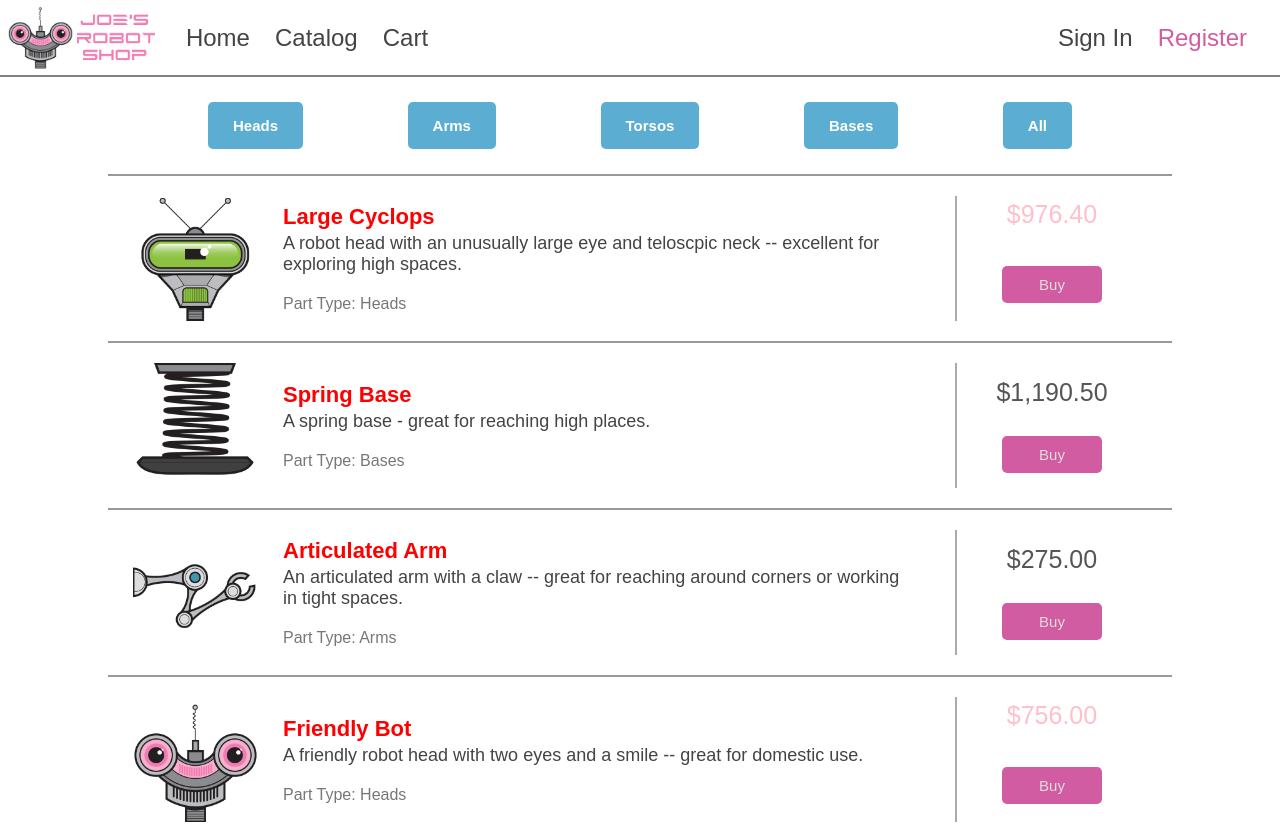
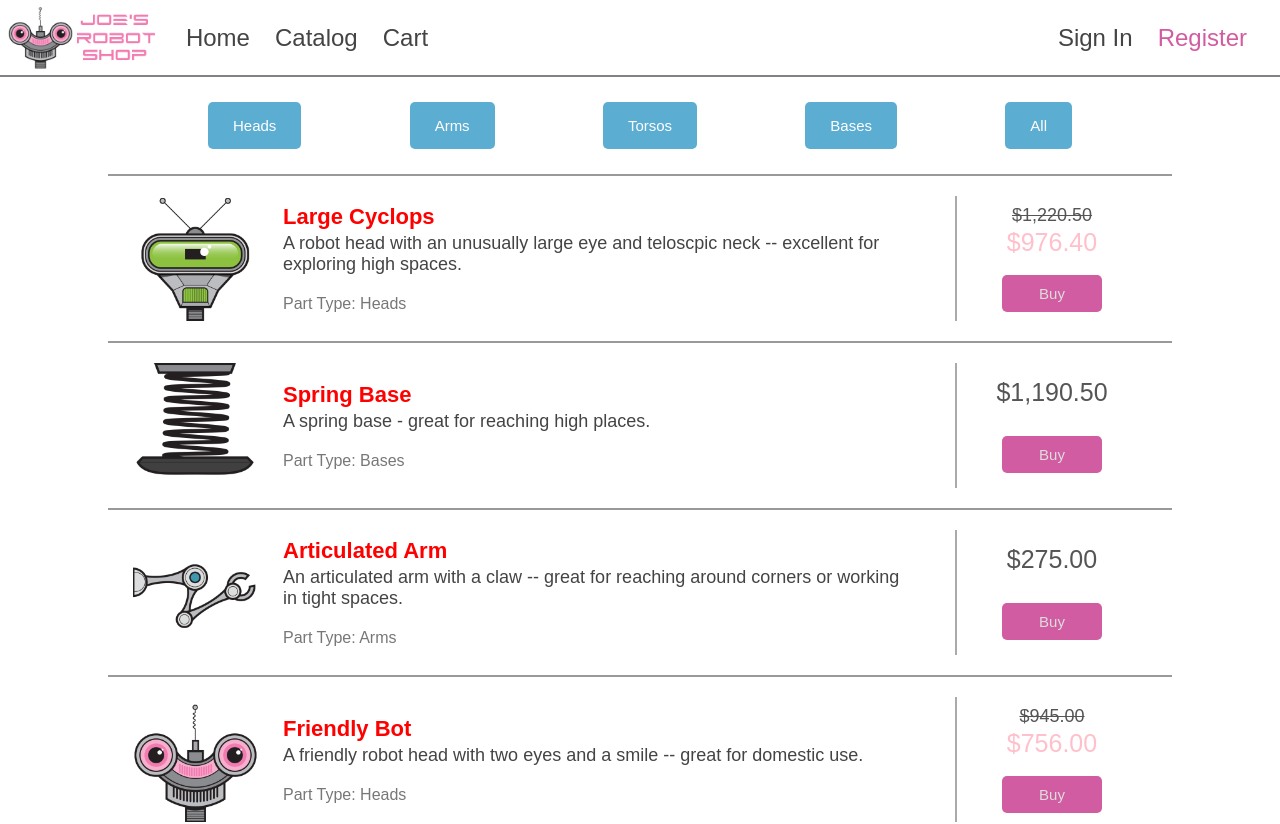
Before and after one commit to fambroproductions/angular_fundamentals, an Angular app in the folder joes-robot-shop/: page / in a window 1280 px wide. Shown: the top 824 px of the page. Built offline with nearby package versions, Linux system fonts and the light colour scheme.

Commit message:
NgClass Directive

```diff
--- a/joes-robot-shop/src/app/catalog/catalog.component.css
+++ b/joes-robot-shop/src/app/catalog/catalog.component.css
@@ -1,5 +1,6 @@
-a {
-  font-weight: bold;
+.strikethrough {
+  text-decoration: line-through;
+  font-size: 18px;
 }
 
 .container {
--- a/joes-robot-shop/src/app/catalog/catalog.component.html
+++ b/joes-robot-shop/src/app/catalog/catalog.component.html
@@ -19,7 +19,7 @@
           </div>
         </div>
         <div class="price">
-          <div *ngIf="product.discount === 0">
+          <div [ngClass]="getDiscountedClasses(product)">
             {{ product!.price | currency : "USD" }}
           </div>
           <div class="discount" *ngIf="product.discount > 0">
--- a/joes-robot-shop/src/app/catalog/catalog.component.ts
+++ b/joes-robot-shop/src/app/catalog/catalog.component.ts
@@ -1,10 +1,10 @@
 import { Component } from '@angular/core';
 import { IProduct } from './product.model';
-import { NgFor, NgIf, CurrencyPipe } from '@angular/common';
+import { NgClass, NgFor, NgIf, CurrencyPipe } from '@angular/common';
 @Component({
   selector: 'bot-catalog',
   standalone: true,
-  imports: [NgFor, NgIf, CurrencyPipe],
+  imports: [NgClass, NgFor, NgIf, CurrencyPipe],
   templateUrl: './catalog.component.html',
   styleUrl: './catalog.component.css',
 })
@@ -190,6 +190,11 @@ export class CatalogComponent {
     ];
   }
 
+  getDiscountedClasses(product: IProduct) {
+    if (product.discount > 0) return ['strikethrough'];
+    else return [];
+  }
+
   getImageUrl(product: IProduct) {
     if (!product) return '';
     return '/images/robot-parts/' + product.imageName;
```
